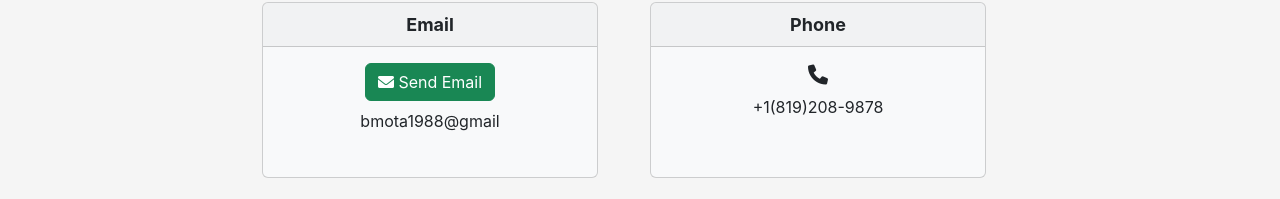
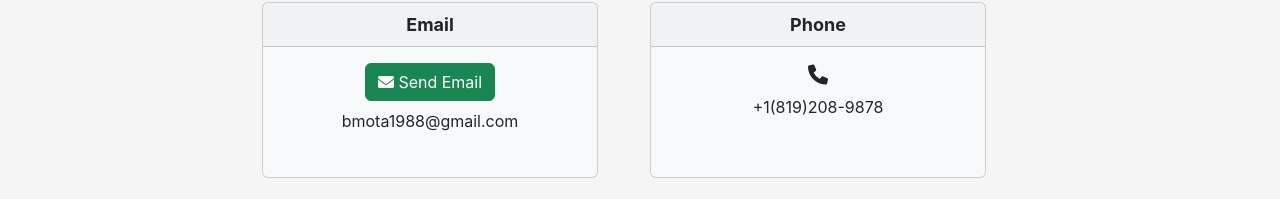
Before and after one commit to bmota1988/bmota1988.github.io, a React (Create React App) app: page /contact in a window 1280 px wide. Shown: the part 360-559 px from the top of the page. Built offline with nearby package versions, Linux system fonts and the light colour scheme.

Commit message:
contact component update

```diff
--- a/src/Contact.js
+++ b/src/Contact.js
@@ -33,9 +33,13 @@ function Contact() {
     },
     {
       name: "Email",
-      url: "bmota1988@gmail",
+      url: "bmota1988@gmail.com",
       icon: (
-        <Button variant="success" href="mailto:bmota1988@gmail" target="_blank">
+        <Button
+          variant="success"
+          href="mailto:bmota1988@gmail.com"
+          target="_blank"
+        >
           <i className="fas fa-envelope"></i> Send Email
         </Button>
       ),
--- a/src/style/About.css
+++ b/src/style/About.css
@@ -39,5 +39,5 @@ h2 {
 }
 
 .about-text p {
-  font-size: 1rem;
+  font-size: 1.05rem;
 }
```
